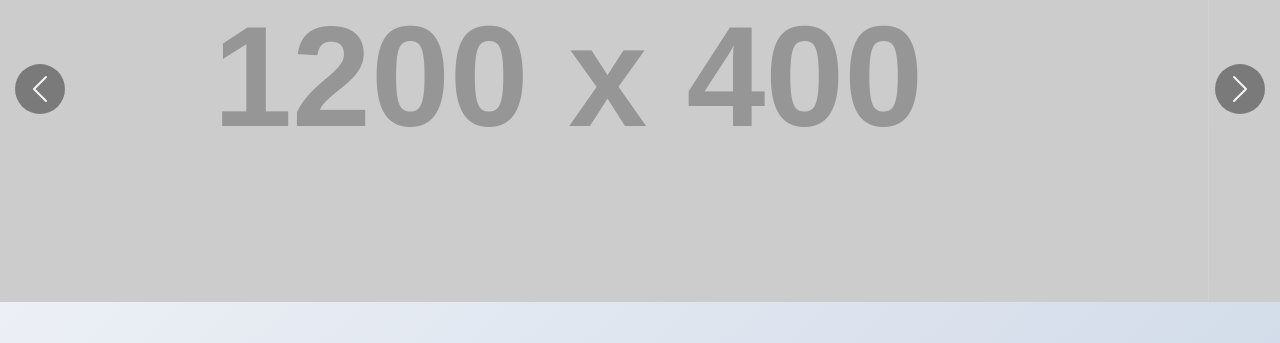
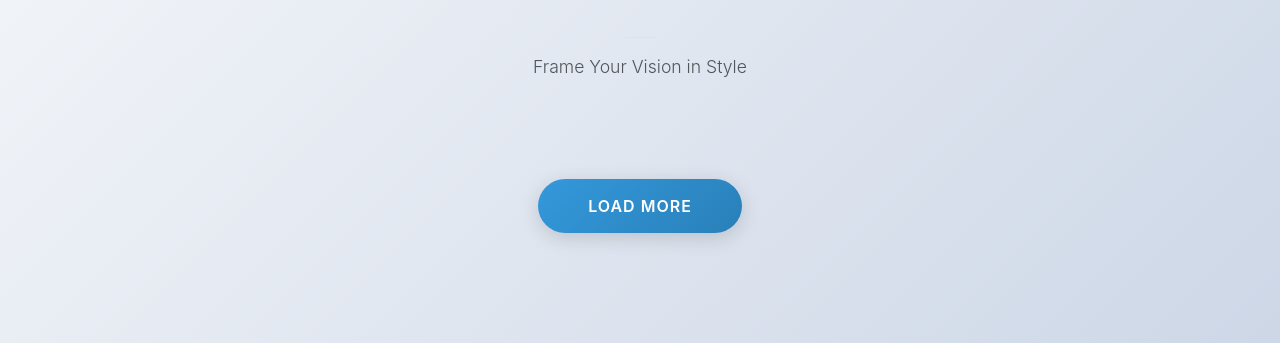
Before and after one commit to stylebag/FashionHood, a plain HTML site: page mens-glasses.html in a window 1280 px wide. Shown: the part 205-548 px from the top of the page. Drawn offline with nearby package versions, Linux system fonts and the light colour scheme; no server answers; placeholder pictures from the web are drawn by us; a script that the page names is missing.

Commit message:
Update mens-glasses.html

```diff
--- a/mens-glasses.html
+++ b/mens-glasses.html
@@ -64,7 +64,7 @@
 </nav>
 
 <!-- Slider -->
-<div id="heroSlider" class="carousel slide" data-bs-ride="carousel">
+<!-- <div id="heroSlider" class="carousel slide" data-bs-ride="carousel">
   <div class="carousel-inner">
     <div class="carousel-item active">
       <img src="https://via.placeholder.com/1200x400/2c3e50/ffffff?text=Luxury+Hand+Bags" class="d-block w-100" alt="Banner 1">
@@ -82,7 +82,7 @@
   <button class="carousel-control-next" type="button" data-bs-target="#heroSlider" data-bs-slide="next">
     <span class="carousel-control-next-icon"></span>
   </button>
-</div>
+</div> -->
 
 <!-- Products -->
 <div class="container my-5">
```
